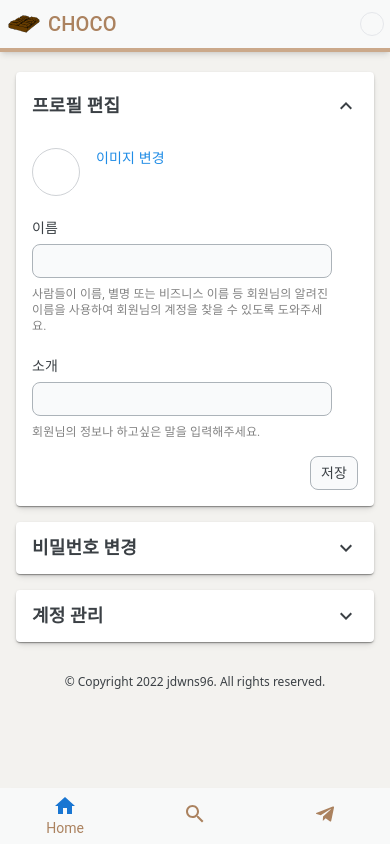
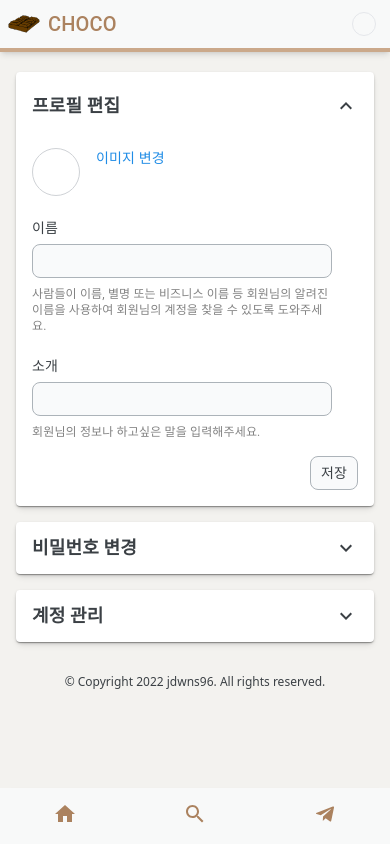
Before and after one commit to jdwns96/mern-template, a React (Create React App) app in the folder front/: page /account in a window 390 px wide. Built offline with nearby package versions, Linux system fonts and the light colour scheme.

Commit message:
[UPDATE] chat

```diff
--- a/front/src/components/layout/bottom-nav/AppBottomNav.tsx
+++ b/front/src/components/layout/bottom-nav/AppBottomNav.tsx
@@ -2,23 +2,34 @@ import * as React from "react";
 import BottomNavigation from "@mui/material/BottomNavigation";
 import BottomNavigationAction from "@mui/material/BottomNavigationAction";
 import { Home, Person, Search, Telegram } from "@mui/icons-material";
+import { useLocation, useNavigate, useParams, useSearchParams } from "react-router-dom";
 
-const BOTTOM_NAV = { width: "100%", backgroundColor: "#F8F9F9", ".Mui-selected": { color: "#AB825F" } };
-const BOTTOM_NAV_ITEMS = { color: "#AB825F" };
+const BOTTOM_NAV = { width: "100%", backgroundColor: "inherit", ".Mui-selected": { color: "#AB825F" } };
+const BOTTOM_NAV_ITEMS = { color: "#AB825F", ".Mui-selected": { color: "#AB825F" } };
 
 export default function AppBottomNav() {
-  const [value, setValue] = React.useState("recents");
+  // const params = useParams();  // param === :param
+  const location = useLocation(); // total path information
+  const navigate = useNavigate(); // navigate to a new path
+
+  const [path, setPath] = React.useState(location.pathname);
+
+  React.useEffect(() => {
+    setPath(location.pathname);
+  }, [location]);
 
   const handleChange = (event: React.SyntheticEvent, newValue: string) => {
-    setValue(newValue);
+    // console.log(newValue);
+    setPath(location.pathname);
+    navigate(newValue);
   };
 
   return (
-    <nav className="fixed left-0 right-0 bottom-0 justify-center flex md:hidden z-10 shadow-lg">
-      <BottomNavigation value={value} onChange={handleChange} sx={BOTTOM_NAV}>
-        <BottomNavigationAction label="Home" value="recents" icon={<Home />} sx={BOTTOM_NAV_ITEMS} />
-        <BottomNavigationAction label="Find" value="favorites" icon={<Search />} sx={BOTTOM_NAV_ITEMS} />
-        <BottomNavigationAction label="Chat" value="nearby" icon={<Telegram />} sx={BOTTOM_NAV_ITEMS} />
+    <nav className="fixed left-0 right-0 bottom-0 justify-center flex md:hidden z-10 shadow-lg bg-[#F8F9F9] dark:bg-[#4c4c4c]">
+      <BottomNavigation value={path} onChange={handleChange} sx={BOTTOM_NAV}>
+        <BottomNavigationAction label="Home" value="/" icon={<Home style={{ color: "#AB825F" }} />} sx={BOTTOM_NAV_ITEMS} />
+        <BottomNavigationAction label="Search" value="/search" icon={<Search style={{ color: "#AB825F" }} />} sx={BOTTOM_NAV_ITEMS} />
+        <BottomNavigationAction label="Chat" value="/chat" icon={<Telegram style={{ color: "#AB825F" }} />} sx={BOTTOM_NAV_ITEMS} />
         {/* <BottomNavigationAction label="User" value="folder" icon={<Person />} sx={BOTTOM_NAV_ITEMS} /> */}
       </BottomNavigation>
     </nav>
--- a/front/src/components/layout/headers/AppHeader.tsx
+++ b/front/src/components/layout/headers/AppHeader.tsx
@@ -50,7 +50,7 @@ export default function AppHeader() {
   };
 
   return (
-    <header className="fixed top-0 left-0 right-0 bg-[#F8F9F9] z-10 px-0 shadow-md border-solid border-b-4 border-choco-bronze-100 dark:bg-[hsl(0,0%,22.5%)] dark:text-choco-bronze-100">
+    <header className=" fixed top-0 left-0 right-0 bg-[#F8F9F9] z-10 px-0 shadow-md border-solid border-b-4 border-choco-bronze-100 dark:bg-[hsl(0,0%,22.5%)] dark:text-choco-bronze-100">
       <AppBar position="static" sx={HEADER} className="max-w-3xl mx-auto">
         <Toolbar variant="dense" className="flex justify-between" sx={{ padding: 0 }}>
           <div
@@ -81,7 +81,12 @@ export default function AppHeader() {
             <li className="relative p-2 px-1.5 cursor-pointer hover: transition-all  hidden md:block">
               <Search style={{ color: "hsl(28,31%,52%)" }} />
             </li>
-            <li className="relative p-2 px-1.5 cursor-pointer hover: transition-all  hidden md:block">
+            <li
+              className="relative p-2 px-1.5 cursor-pointer hover: transition-all  hidden md:block"
+              onClick={() => {
+                navigate("/chat");
+              }}
+            >
               <Telegram style={{ color: "hsl(28,31%,52%)" }} />
             </li>
             <li className="relative transition-all" ref={accountMenu}>
@@ -92,7 +97,7 @@ export default function AppHeader() {
                 }}
               >
                 {/* <span>{user_id}</span> */}
-                <div className="">
+                <div className="px-2 md:px-0">
                   <div className="w-6 h-6 rounded-full  border border-solid edge-border"></div>
                 </div>
               </div>
@@ -110,7 +115,7 @@ export default function AppHeader() {
                   <li
                     className="flex items-center   px-4 py-2 hover:bg-gray-50 transition-all cursor-pointer dark:hover:bg-choco-bronze-300"
                     onClick={() => {
-                      navigate(`/${user_id}`);
+                      navigate(`/user/${user_id}`);
                     }}
                   >
                     <div className="text-sm">
--- a/front/src/components/layout/templates/AppTemplate.tsx
+++ b/front/src/components/layout/templates/AppTemplate.tsx
@@ -10,7 +10,7 @@ export default function AppTemplate({ children }: AppProps) {
     <>
       <div className="w-full min-h-screen">
         <AppHeader />
-        <div className="pt-12 pb-14 md:pb-0 h-full">{children}</div>
+        <div className="relative pt-12 pb-14 md:pb-0 h-full">{children}</div>
         <AppBottomNav />
         {/* <div className="snack-background fixed top-0 bottom-0 left-0 right-0 -z-50"></div> */}
       </div>
--- /dev/null
+++ b/front/src/pages/chat/index.tsx
@@ -0,0 +1,38 @@
+import { useAppDispatch, useAppSelector } from "src/store";
+
+import AppTemplate from "src/components/layout/templates/AppTemplate";
+
+import { useEffect, useState } from "react";
+
+import cn from "classnames";
+
+import { ArrowRight, ChatBubbleOutline, MoreHoriz, MoreVert, ThumbUpOffAlt } from "@mui/icons-material";
+
+export default function ChatPage() {
+  const { id, user_id, name } = useAppSelector((store) => store.auth);
+
+  const [sideComponent, setSideComponent] = useState<boolean>(false);
+
+  const onToggle = () => {
+    setSideComponent(!sideComponent);
+  };
+
+  return (
+    <AppTemplate>
+      <section className="fixed top-0 bottom-0 left-0 right-0 pt-[52px] pb-[56px] md:pb-0">
+        <section className="relative w-full h-full max-w-5xl mx-auto md:px-3 md:pt-4 md:pb-4">
+          <main className="relative w-full h-full md:mb-2 md:rounded-md bg-white md:flex dark:bg-[#3D3D3D] choco-border">
+            <article className={cn(" transition-all z-50 absolute md:relative w-80 h-full md:choco-border-r bg-red-50 top-0  md:left-0", sideComponent ? "left-0" : "left-[-20rem]")}>
+              <div className="w-full h-full bg-green-200 overflow-y-auto"></div>
+              <nav className="grow md:hidden absolute -right-6 top-0 bottom-0 w-6  flex justify-center items-center bg-gray-300" onClick={onToggle}>
+                {sideComponent ? <ArrowRight className="transform rotate-180" /> : <ArrowRight />}
+              </nav>
+            </article>
+            <article></article>
+          </main>
+          {/* <AppFooter /> */}
+        </section>
+      </section>
+    </AppTemplate>
+  );
+}
--- a/front/src/pages/routes.ts
+++ b/front/src/pages/routes.ts
@@ -1,5 +1,7 @@
 import HomePage from "./index";
 import SigninPage from "./signin";
+
+import ChatPage from "./chat";
 
 import UserIdPage from "./[user_id]";
 import UserFolloweePage from "./[user_id]/followee";
@@ -28,23 +30,28 @@ export const routes: Routes[] = [
   },
   {
     key: 3,
-    path: "/:user_id",
+    path: "/user/:user_id",
     Component: UserIdPage,
   },
   {
     key: 4,
-    path: "/:user_id/followee",
+    path: "/user/:user_id/followee",
     Component: UserFolloweePage,
   },
   {
     key: 5,
-    path: "/:user_id/following",
+    path: "/user/:user_id/following",
     Component: UserFollowingPage,
   },
   {
     key: 6,
     path: "/account",
     Component: AccountPage,
+  },
+  {
+    key: 7,
+    path: "/chat",
+    Component: ChatPage,
   },
 
   {
--- a/front/src/styles/index.css
+++ b/front/src/styles/index.css
@@ -5,6 +5,9 @@
 @layer components {
   .choco-border {
     @apply border border-solid border-choco-gray-100 dark:border-choco-gold-300;
+  }
+  .choco-border-r {
+    @apply border-r border-solid border-choco-gray-100 dark:border-choco-gold-300;
   }
   .choco-border-b {
     @apply border-b border-solid border-choco-gray-100 dark:border-choco-gold-300;
```
